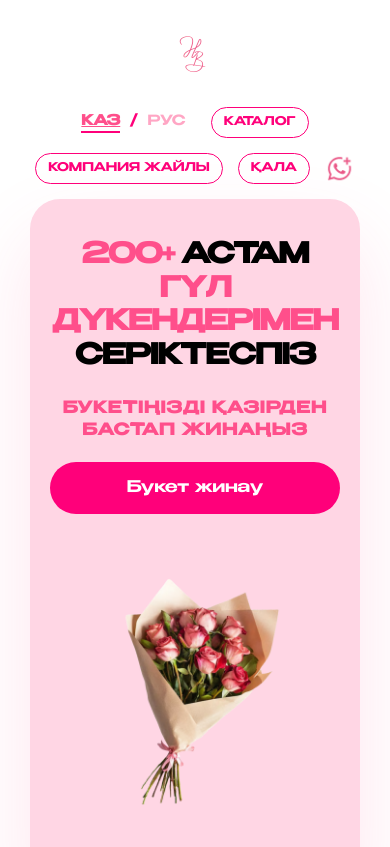
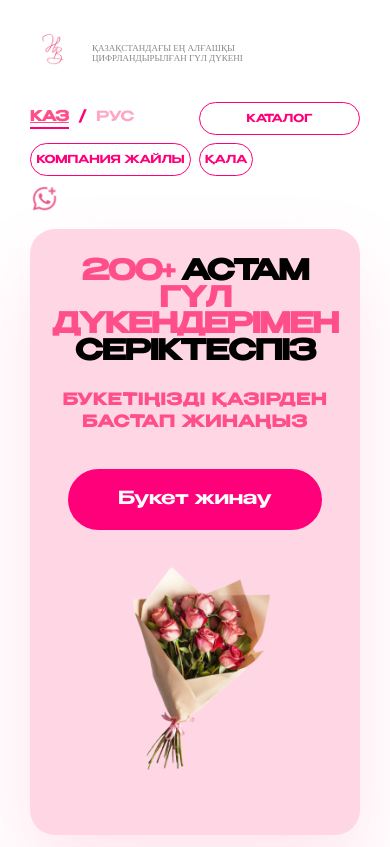
Before and after one commit to JU5TiCE911/malliflowers, a plain HTML site: page index.html in a window 390 px wide. Shown: the top 847 px of the page. Drawn offline with Linux system fonts and the light colour scheme.

Commit message:
Update mobile.css

```diff
--- a/mobile.css
+++ b/mobile.css
@@ -227,115 +227,116 @@ body {
 }
 
 @media screen and (max-width: 768px) {
-    /* Фикс заголовка и букета */
-    .hero {
-        display: flex !important;
-        flex-direction: column !important; /* Текст сверху, букет снизу */
-        padding: 40px 20px !important;
-        height: auto !important;
-        min-height: 100px !important;
+    /* 1. Глобальные настройки масштаба */
+    body {
+        font-size: 16px; /* Увеличиваем базовый шрифт */
     }
 
-    .hero-text {
-        max-width: 100% !important;
-        text-align: center !important;
+    /* 2. ИСПРАВЛЕНИЕ ШАПКИ (HEADER) */
+    .header {
+        flex-direction: column !important; /* Складываем блоки: Лого+Слоган сверху, Кнопки снизу */
+        align-items: flex-start !important;
+        padding: 15px 20px !important;
+        gap: 15px;
+    }
+
+    .header-left {
+        width: 100%;
+        display: flex;
+        align-items: center;
+        justify-content: flex-start; /* Логотип и слоган прижаты влево */
+        gap: 12px;
+    }
+
+    .logo {
+        height: 50px; /* Немного уменьшаем лого для компактности */
+    }
+
+    .slogan {
+        display: block !important; /* Возвращаем слоган */
+        font-size: 10px;
+        max-width: 180px;
+        color: #888;
+        line-height: 1.1;
+        text-transform: uppercase;
+    }
+
+    .header-right-nav {
+        width: 100%;
+        margin-top: 5px !important;
+        justify-content: space-between !important; /* Кнопки "Главная", "Каталог" и т.д. распределяются ровно */
+        gap: 8px !important;
+    }
+
+    .nav-btn, .city-btn {
+        flex: 1; /* Кнопки будут одинаковой ширины */
+        padding: 8px 5px !important;
+        font-size: 11px !important;
+        text-align: center;
+    }
+
+    /* 3. КАТАЛОГ И СЕТКА (Увеличиваем товары) */
+    .layout {
+        flex-direction: column;
+        padding: 0 15px;
+    }
+
+    .sidebar {
+        width: 100%;
+        margin-bottom: 20px;
+    }
+
+    /* Делаем 2 товара в ряд вместо 3, чтобы они стали КРУПНЕЕ */
+    .products-grid {
+        grid-template-columns: repeat(2, 1fr) !important;
+        gap: 15px !important;
+    }
+
+    .product-card img {
+        border-radius: 12px;
+    }
+
+    .product-card h3 {
+        font-size: 14px;
+        margin-top: 8px;
+    }
+
+    /* 4. ГЕРОЙ-БЛОК (Баннер) */
+    .hero {
+        padding: 30px 20px !important;
+        border-radius: 25px !important;
+        min-height: auto !important;
     }
 
     .hero-text h1 {
         font-size: 28px !important;
-        line-height: 1.2 !important;
     }
 
     .hero-image {
-        position: static !important; /* Убирает наложение */
         width: 100% !important;
-        max-width: 300px !important;
-        margin: 20px auto 0 !important;
-        display: block !important;
+        max-width: 260px !important;
+        position: relative !important;
+        right: 0 !important;
+        bottom: 0 !important;
+        margin: 15px auto 0 !important;
     }
 
-    /* Фикс шапки */
-    .header {
-        flex-direction: column !important;
-        align-items: center !important;
-        padding: 15px !important;
-    }
-
-    .header-right-nav {
-        margin-top: 15px !important;
-        justify-content: center !important;
+    /* 5. КАТЕГОРИИ (Красная плашка) */
+    .catalog-header h1 {
+        font-size: 18px !important;
+        padding: 10px !important;
         width: 100% !important;
-        flex-wrap: wrap !important;
     }
 }
 
-    .slogan { display: none; }
-
-    .layout { flex-direction: column; }
-    .sidebar { width: 100%; margin-bottom: 30px; }
-
-    .hero {
-        padding: 40px 20px;
-        min-height: auto;
-        border-radius: 30px;
-        flex-direction: column;
-        justify-content: center;
-        text-align: center;
+/* Дополнительный фикс для совсем маленьких экранов */
+@media screen and (max-width: 480px) {
+    .header-right-nav {
+        display: grid;
+        grid-template-columns: 1fr 1fr; /* Кнопки в два ряда, если не влезают */
     }
 
-    .hero-text {
-        max-width: 100%;
-        margin-bottom: 20px;
-    }
-
-    .hero-text h1 {
-        font-size: 32px;
-        line-height: 1.1;
-    }
-
-    .hero-text p { margin-bottom: 20px; }
-
-    .hero-image {
-        position: relative;
-        width: 100%;
-        max-width: 320px;
-        right: 0;
-        bottom: 0;
-        margin: 20px auto 0;
-        display: block;
-    }
-
-    .footer-container {
-        flex-direction: column;
-        gap: 30px;
-        text-align: center;
+    .slogan {
+        font-size: 9px;
     }
 }
-
-@media screen and (max-width: 480px) {
-    .nav-btn, .city-btn {
-        padding: 6px 12px;
-        font-size: 12px;
-    }
-
-    .products-grid {
-        grid-template-columns: 1fr;
-        padding: 0 10px;
-    }
-
-    .catalog-header h1 {
-        font-size: 18px;
-        padding: 10px 20px;
-        width: 95%;
-    }
-
-    .main-btn {
-        width: 100%;
-        padding: 15px 20px;
-        font-size: 16px;
-    }
-}
-    .button {
-        width: 100%;
-    }
-}
```
